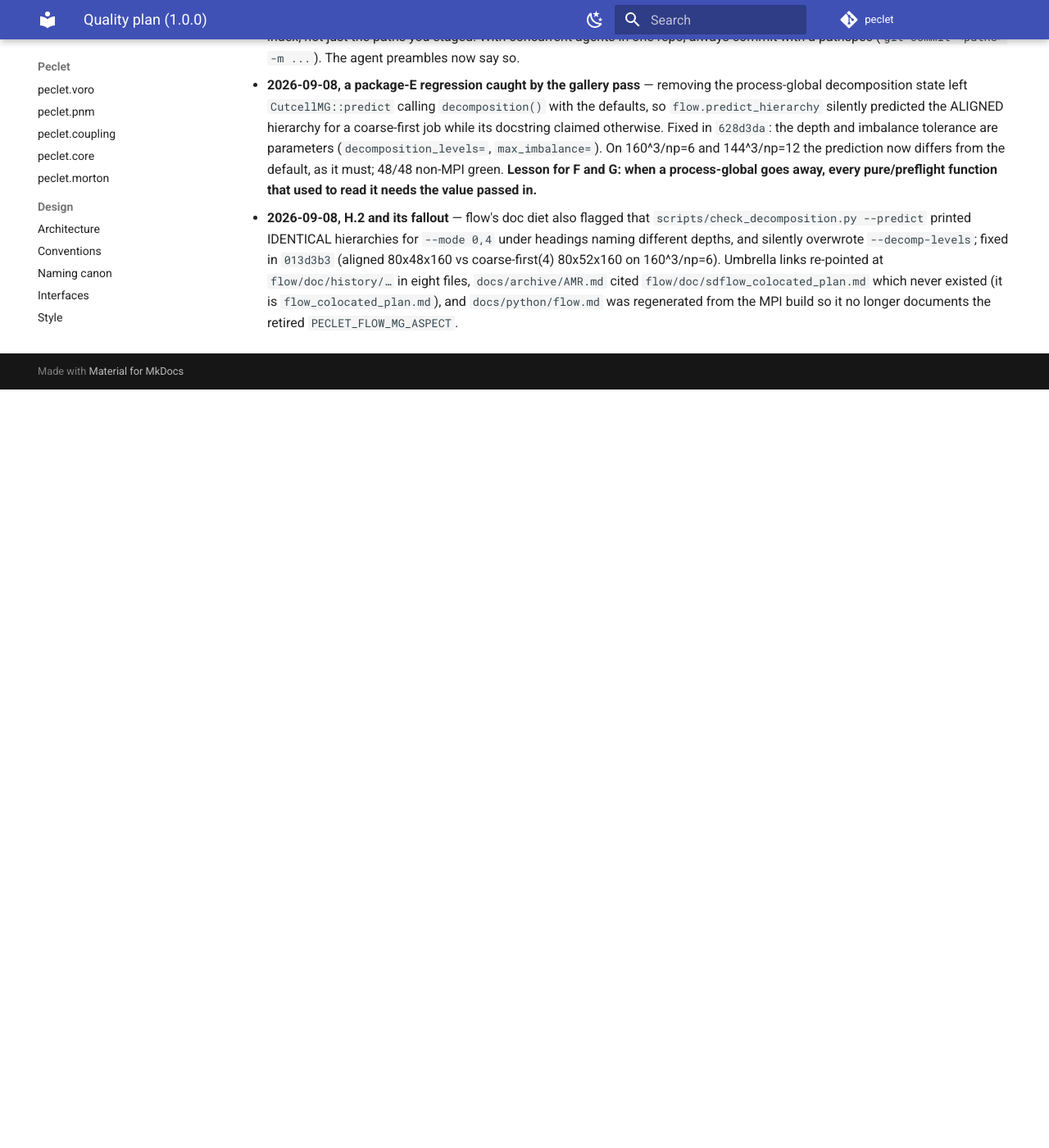
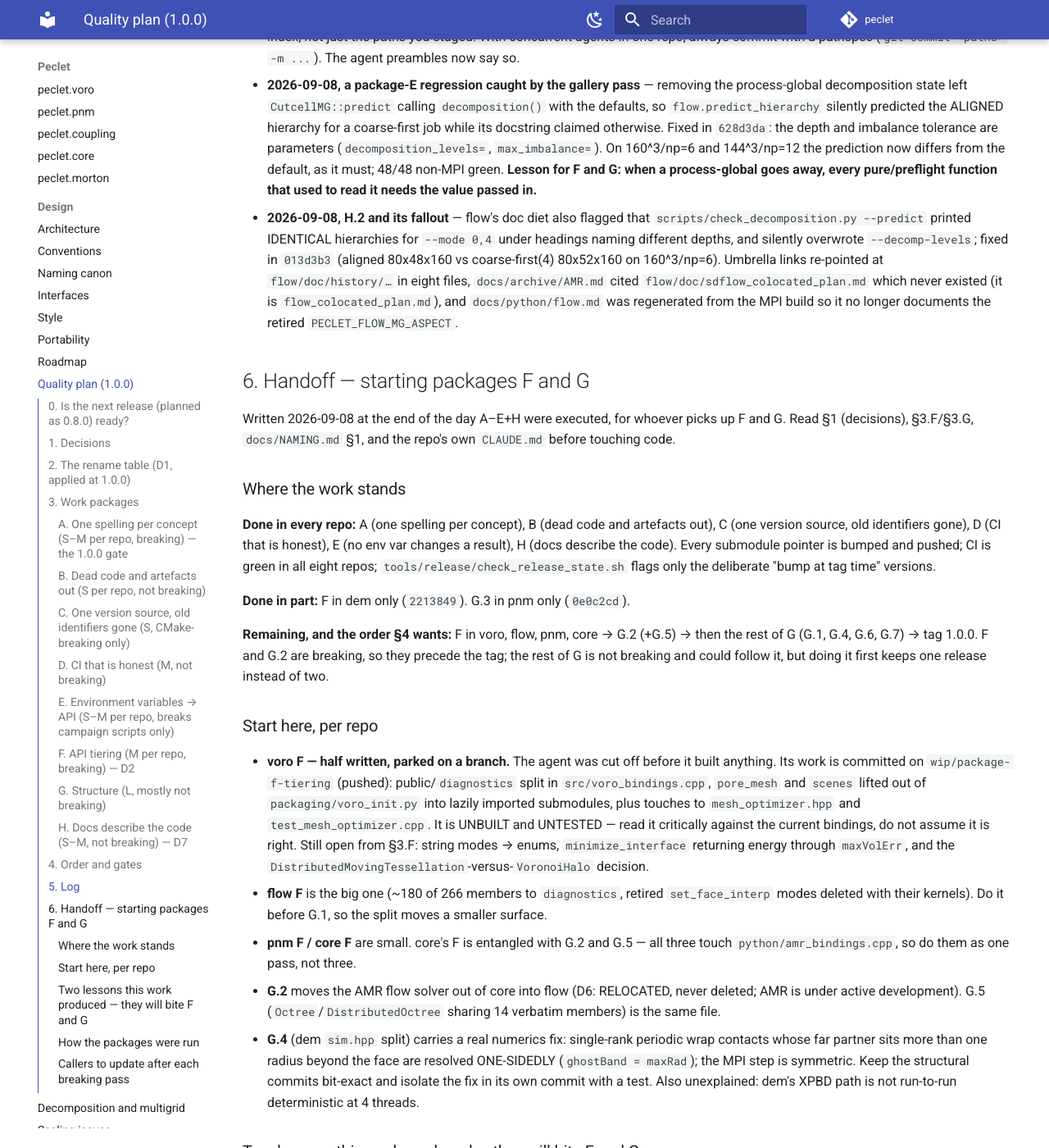
Before and after one commit to computational-chemical-engineering/peclet, an MkDocs documentation site: the page built from docs/QUALITY_PLAN.md, in a window 1280 px wide and 1400 px high, scrolled down 12375 px. Shown: the whole window at 82% size. Built offline with MkDocs 1.6.1 and Material for MkDocs 9.7.7, drawn with Linux system fonts in a browser that asks for light colours; comment, search, counter and statistics services are not loaded; before the commit the page ends 12850 px from its top, so only the background shows below that; some of the changed text lies outside the part shown.

Commit message:
docs: QUALITY_PLAN §6 — a handoff for starting packages F and G
Records where the work stands, the per-repo starting point (including voro's half-written F, now
parked on the pushed branch wip/package-f-tiering), the two lessons E produced, the gates that caught
real defects, and where the agent briefs live.

Co-Authored-By: Claude Opus 5 <noreply@anthropic.com>
Claude-Session: https://claude.ai/code/session_01Wqm2gbrbGKeKH8YVUHoTch

```diff
--- a/docs/QUALITY_PLAN.md
+++ b/docs/QUALITY_PLAN.md
@@ -504,3 +504,71 @@ lands; F and G.2 follow in the same repo.*
   `flow/doc/history/…` in eight files, `docs/archive/AMR.md` cited `flow/doc/sdflow_colocated_plan.md`
   which never existed (it is `flow_colocated_plan.md`), and `docs/python/flow.md` was regenerated from
   the MPI build so it no longer documents the retired `PECLET_FLOW_MG_ASPECT`.
+
+## 6. Handoff — starting packages F and G
+
+Written 2026-09-08 at the end of the day A–E+H were executed, for whoever picks up F and G. Read
+§1 (decisions), §3.F/§3.G, `docs/NAMING.md` §1, and the repo's own `CLAUDE.md` before touching code.
+
+### Where the work stands
+
+**Done in every repo:** A (one spelling per concept), B (dead code and artefacts out), C (one version
+source, old identifiers gone), D (CI that is honest), E (no env var changes a result), H (docs
+describe the code). Every submodule pointer is bumped and pushed; CI is green in all eight repos;
+`tools/release/check_release_state.sh` flags only the deliberate "bump at tag time" versions.
+
+**Done in part:** F in dem only (`2213849`). G.3 in pnm only (`0e0c2cd`).
+
+**Remaining, and the order §4 wants:** F in voro, flow, pnm, core → G.2 (+G.5) → then the rest of G
+(G.1, G.4, G.6, G.7) → tag 1.0.0. F and G.2 are breaking, so they precede the tag; the rest of G is
+not breaking and could follow it, but doing it first keeps one release instead of two.
+
+### Start here, per repo
+
+- **voro F — half written, parked on a branch.** The agent was cut off before it built anything. Its
+  work is committed on `wip/package-f-tiering` (pushed): public/`diagnostics` split in
+  `src/voro_bindings.cpp`, `pore_mesh` and `scenes` lifted out of `packaging/voro_init.py` into lazily
+  imported submodules, plus touches to `mesh_optimizer.hpp` and `test_mesh_optimizer.cpp`. It is
+  UNBUILT and UNTESTED — read it critically against the current bindings, do not assume it is right.
+  Still open from §3.F: string modes → enums, `minimize_interface` returning energy through
+  `maxVolErr`, and the `DistributedMovingTessellation`-versus-`VoronoiHalo` decision.
+- **flow F** is the big one (~180 of 266 members to `diagnostics`, retired `set_face_interp` modes
+  deleted with their kernels). Do it before G.1, so the split moves a smaller surface.
+- **pnm F / core F** are small. core's F is entangled with G.2 and G.5 — all three touch
+  `python/amr_bindings.cpp`, so do them as one pass, not three.
+- **G.2** moves the AMR flow solver out of core into flow (D6: RELOCATED, never deleted; AMR is under
+  active development). G.5 (`Octree`/`DistributedOctree` sharing 14 verbatim members) is the same file.
+- **G.4** (dem `sim.hpp` split) carries a real numerics fix: single-rank periodic wrap contacts whose
+  far partner sits more than one radius beyond the face are resolved ONE-SIDEDLY (`ghostBand = maxRad`);
+  the MPI step is symmetric. Keep the structural commits bit-exact and isolate the fix in its own
+  commit with a test. Also unexplained: dem's XPBD path is not run-to-run deterministic at 4 threads.
+
+### Two lessons this work produced — they will bite F and G
+
+1. **When a process-global disappears, every pure or pre-flight function that read it needs the value
+   passed in.** E removed flow's decomposition statics; `CutcellMG::predict` kept calling
+   `decomposition()` with the defaults, so `flow.predict_hierarchy` silently predicted the *aligned*
+   hierarchy for coarse-first jobs while its docstring claimed otherwise (`628d3da`), and
+   `check_decomposition.py --predict` printed identical ladders under headings naming different depths
+   (`013d3b3`). F moves members and G moves whole files: grep for every reader before you move state.
+2. **With concurrent agents in one checkout, commit with a pathspec** — `git commit <paths> -m …`.
+   A bare `git commit` takes the whole shared index: flow `628d3da` swept another agent's staged docs
+   into an unrelated commit.
+
+### How the packages were run
+
+Agent briefs live in `.claude/preambles/` (gitignored): `preamble.md` is the shared git/build/report
+contract, `preamble_F.md` adds F's tiering rules and gates. There is no `preamble_G.md` — write one
+from §3.G, and require of every structural change what G.3 delivered: **a byte-comparison of the
+outputs against the pre-refactor build**, not just a green battery.
+
+Gates that caught real defects and should stay: a SHA-256 of the final state from a fixed-seed run per
+public entry path, before and after; the full registered battery on host-openmp (`OMP_NUM_THREADS=4
+OMP_PROC_BIND=false`, MPI at one thread); `gh run watch` green before reporting.
+
+### Callers to update after each breaking pass
+
+`suite/coupling` and the gallery at `~/Codes/peclet-examples`. The gallery has local commits (dem
+`6a749f8`, flow `ff21290`) that are deliberately NOT pushed and NOT re-rendered — that waits for the
+1.0.0 wheels. Dated records there (`ISSUES.md`, `PROGRESS.md`) keep their historical commands with a
+bracketed note naming the replacement; live instructions get updated.
```
Also changed, not shown: 1 other file.
